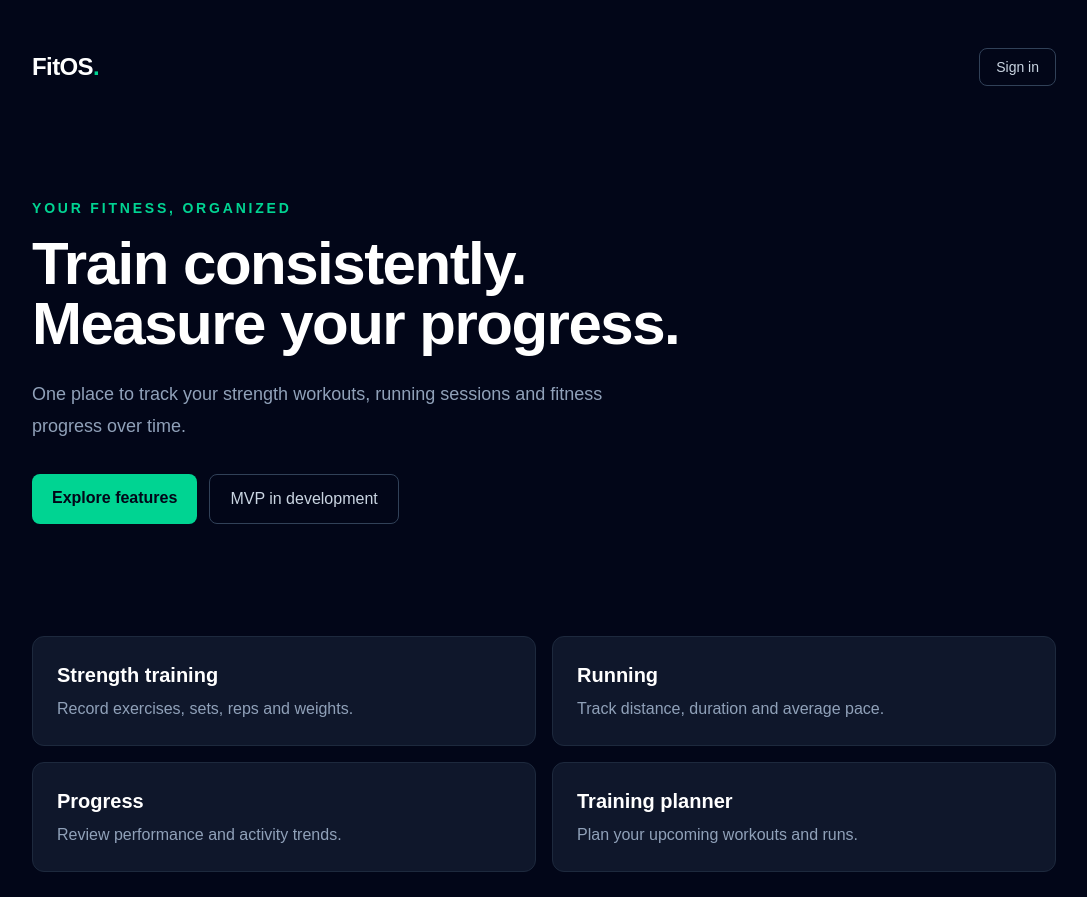
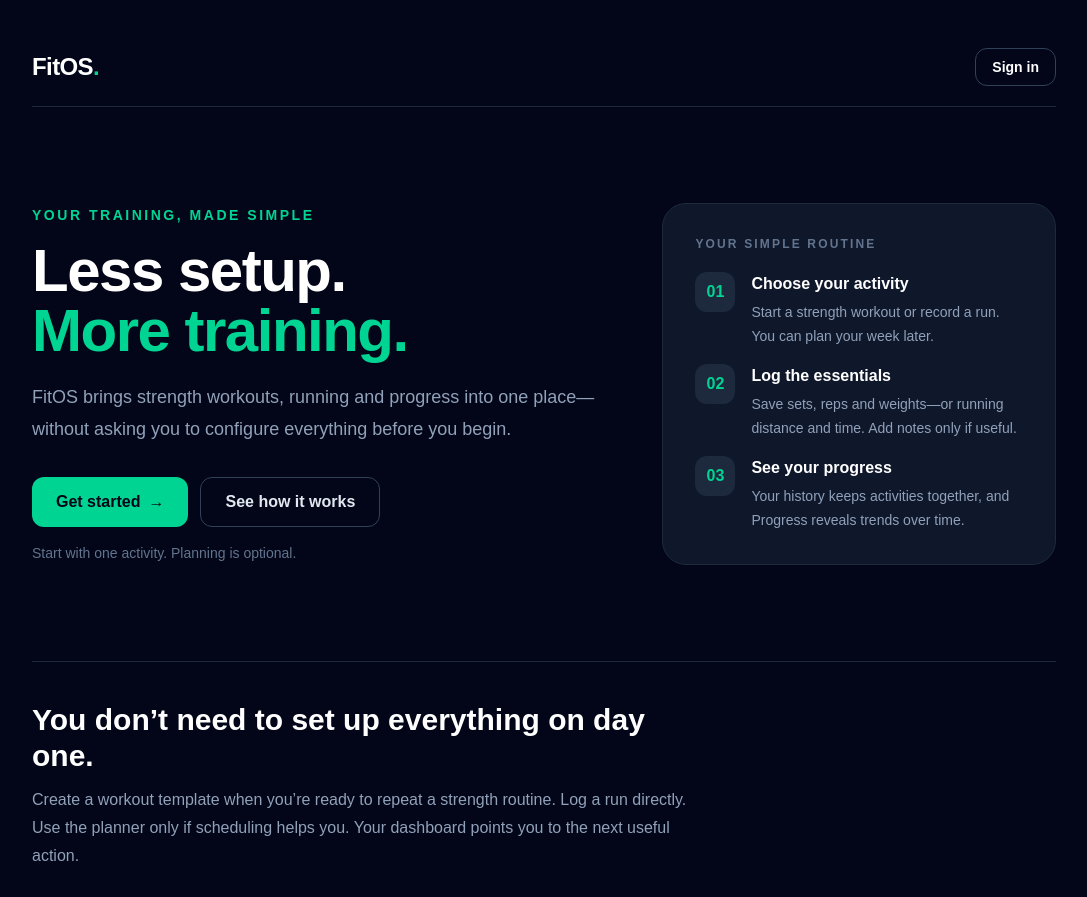
Before and after one commit to martinmichael77/FitOS, a Next.js app: page / in a window 1280 px wide. Shown: the top 897 px of the page, without its empty margins (96-1183 px from the left). Built offline with nearby package versions, Linux system fonts and the light colour scheme.

Commit message:
Clarify first steps on FitOS landing page

```diff
--- a/src/app/page.tsx
+++ b/src/app/page.tsx
@@ -1,86 +1,41 @@
 import Link from "next/link";
 
-const features = [
-  {
-    title: "Strength training",
-    description: "Record exercises, sets, reps and weights.",
-  },
-  {
-    title: "Running",
-    description: "Track distance, duration and average pace.",
-  },
-  {
-    title: "Progress",
-    description: "Review performance and activity trends.",
-  },
-  {
-    title: "Training planner",
-    description: "Plan your upcoming workouts and runs.",
-  },
+const steps = [
+  { number: "01", title: "Choose your activity", description: "Start a strength workout or record a run. You can plan your week later." },
+  { number: "02", title: "Log the essentials", description: "Save sets, reps and weights—or running distance and time. Add notes only if useful." },
+  { number: "03", title: "See your progress", description: "Your history keeps activities together, and Progress reveals trends over time." },
 ];
 
 export default function Home() {
   return (
-    <main className="min-h-screen bg-slate-950 px-5 py-12 text-white sm:px-10">
+    <main className="min-h-screen bg-slate-950 px-5 py-8 text-white sm:px-10 sm:py-12">
       <div className="mx-auto max-w-5xl">
-        <header className="flex items-center justify-between">
-          <Link href="/" className="text-2xl font-bold tracking-tight">
-            FitOS<span className="text-emerald-400">.</span>
-          </Link>
-
-      <a href="/login"
-        className="rounded-lg border border-slate-700 px-4 py-2 text-sm text-slate-300 transition hover:bg-slate-800">
-        Sign in
-      </a>
+        <header className="flex items-center justify-between border-b border-slate-800 pb-5">
+          <Link href="/" className="text-2xl font-bold tracking-tight">FitOS<span className="text-emerald-400">.</span></Link>
+          <Link href="/login" className="rounded-xl border border-slate-700 px-4 py-2 text-sm font-semibold transition hover:bg-slate-800">Sign in</Link>
         </header>
-
-        <section className="py-20 sm:py-28">
-          <p className="mb-4 text-sm font-semibold uppercase tracking-[0.2em] text-emerald-400">
-            Your fitness, organized
-          </p>
-
-          <h1 className="max-w-3xl text-4xl font-bold tracking-tight sm:text-6xl">
-            Train consistently.
-            <br />
-            Measure your progress.
-          </h1>
-
-          <p className="mt-6 max-w-xl text-lg leading-8 text-slate-400">
-            One place to track your strength workouts, running sessions
-            and fitness progress over time.
-          </p>
-
-          <div className="mt-8 flex flex-wrap gap-3">
-            <a
-              href="#features"
-              className="rounded-lg bg-emerald-400 px-5 py-3 font-semibold text-slate-950 hover:bg-emerald-300"
-            >
-              Explore features
-            </a>
-
-            <span className="rounded-lg border border-slate-700 px-5 py-3 text-slate-300">
-              MVP in development
-            </span>
+        <section className="grid gap-10 py-16 sm:py-24 md:grid-cols-[1.2fr_0.8fr] md:items-center">
+          <div>
+            <p className="text-sm font-semibold uppercase tracking-[0.18em] text-emerald-400">Your training, made simple</p>
+            <h1 className="mt-4 max-w-2xl text-4xl font-bold tracking-tight sm:text-6xl">Less setup.<span className="block text-emerald-400">More training.</span></h1>
+            <p className="mt-5 max-w-xl text-lg leading-8 text-slate-400">FitOS brings strength workouts, running and progress into one place—without asking you to configure everything before you begin.</p>
+            <div className="mt-8 flex flex-wrap gap-3">
+              <Link href="/login" className="inline-flex min-h-12 items-center justify-center rounded-xl bg-emerald-400 px-6 py-3 font-semibold text-slate-950 transition hover:bg-emerald-300">Get started<span className="ml-2" aria-hidden="true">→</span></Link>
+              <a href="#how-it-works" className="inline-flex min-h-12 items-center justify-center rounded-xl border border-slate-700 px-6 py-3 font-semibold text-slate-200 hover:bg-slate-900">See how it works</a>
+            </div>
+            <p className="mt-4 text-sm text-slate-500">Start with one activity. Planning is optional.</p>
+          </div>
+          <aside className="rounded-3xl border border-slate-800 bg-slate-900 p-6 sm:p-8"><p className="text-xs font-bold uppercase tracking-[0.18em] text-slate-500">Your simple routine</p><div className="mt-5 space-y-4">{steps.map((step) => <div key={step.number} className="flex gap-4"><span className="flex h-10 w-10 shrink-0 items-center justify-center rounded-xl bg-slate-800 font-bold text-emerald-400">{step.number}</span><div><h2 className="font-semibold">{step.title}</h2><p className="mt-1 text-sm leading-6 text-slate-400">{step.description}</p></div></div>)}</div></aside>
+        </section>
+        <section id="how-it-works" className="border-t border-slate-800 py-10">
+          <div className="max-w-2xl"><h2 className="text-2xl font-bold sm:text-3xl">You don’t need to set up everything on day one.</h2><p className="mt-3 leading-7 text-slate-400">Create a workout template when you’re ready to repeat a strength routine. Log a run directly. Use the planner only if scheduling helps you. Your dashboard points you to the next useful action.</p></div>
+          <div className="mt-7 grid gap-4 sm:grid-cols-3">
+            <article className="rounded-2xl border border-slate-800 bg-slate-900/70 p-5"><p className="text-2xl" aria-hidden="true">🏋️</p><h3 className="mt-3 font-semibold">Strength</h3><p className="mt-2 text-sm leading-6 text-slate-400">Reuse templates and record each set as you train.</p></article>
+            <article className="rounded-2xl border border-slate-800 bg-slate-900/70 p-5"><p className="text-2xl" aria-hidden="true">🏃</p><h3 className="mt-3 font-semibold">Running</h3><p className="mt-2 text-sm leading-6 text-slate-400">Save distance, duration, run type and optional notes.</p></article>
+            <article className="rounded-2xl border border-slate-800 bg-slate-900/70 p-5"><p className="text-2xl" aria-hidden="true">📈</p><h3 className="mt-3 font-semibold">Progress</h3><p className="mt-2 text-sm leading-6 text-slate-400">Review your weekly activity and trends as your log grows.</p></article>
           </div>
         </section>
-
-        <section id="features" className="grid gap-4 sm:grid-cols-2">
-          {features.map((feature) => (
-            <article
-              key={feature.title}
-              className="rounded-xl border border-slate-800 bg-slate-900 p-6"
-            >
-              <h2 className="text-xl font-semibold">{feature.title}</h2>
-              <p className="mt-2 leading-6 text-slate-400">
-                {feature.description}
-              </p>
-            </article>
-          ))}
-        </section>
-
-        <footer className="mt-16 border-t border-slate-800 pt-6 text-sm text-slate-500">
-          FitOS · Personal fitness tracking
-        </footer>
+        <footer className="flex flex-wrap items-center justify-between gap-4 border-t border-slate-800 pt-6 text-sm text-slate-500"><span>FitOS · Personal fitness tracking</span><Link href="/login" className="font-semibold text-emerald-400 hover:text-emerald-300">Open FitOS →</Link></footer>
       </div>
     </main>
   );
```
